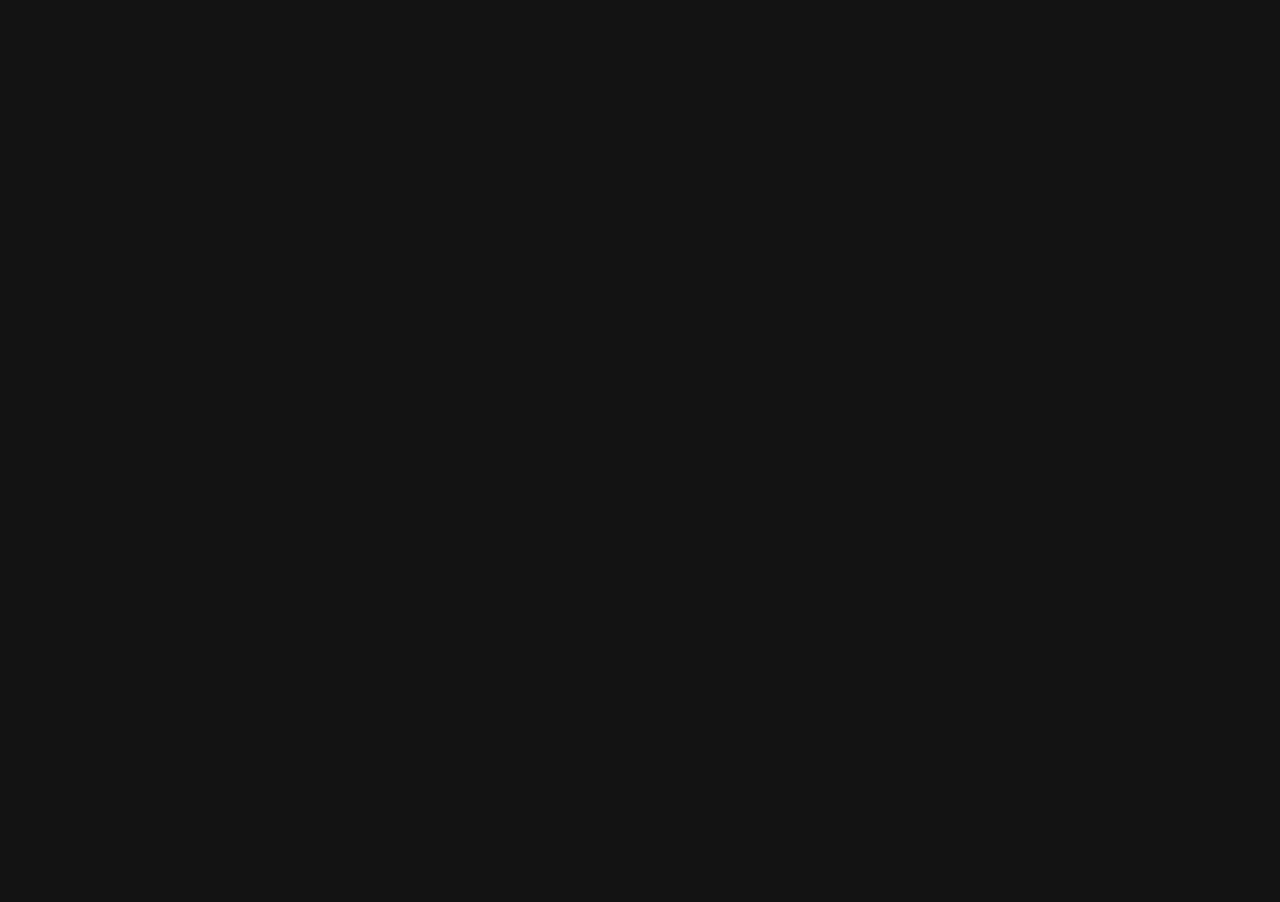
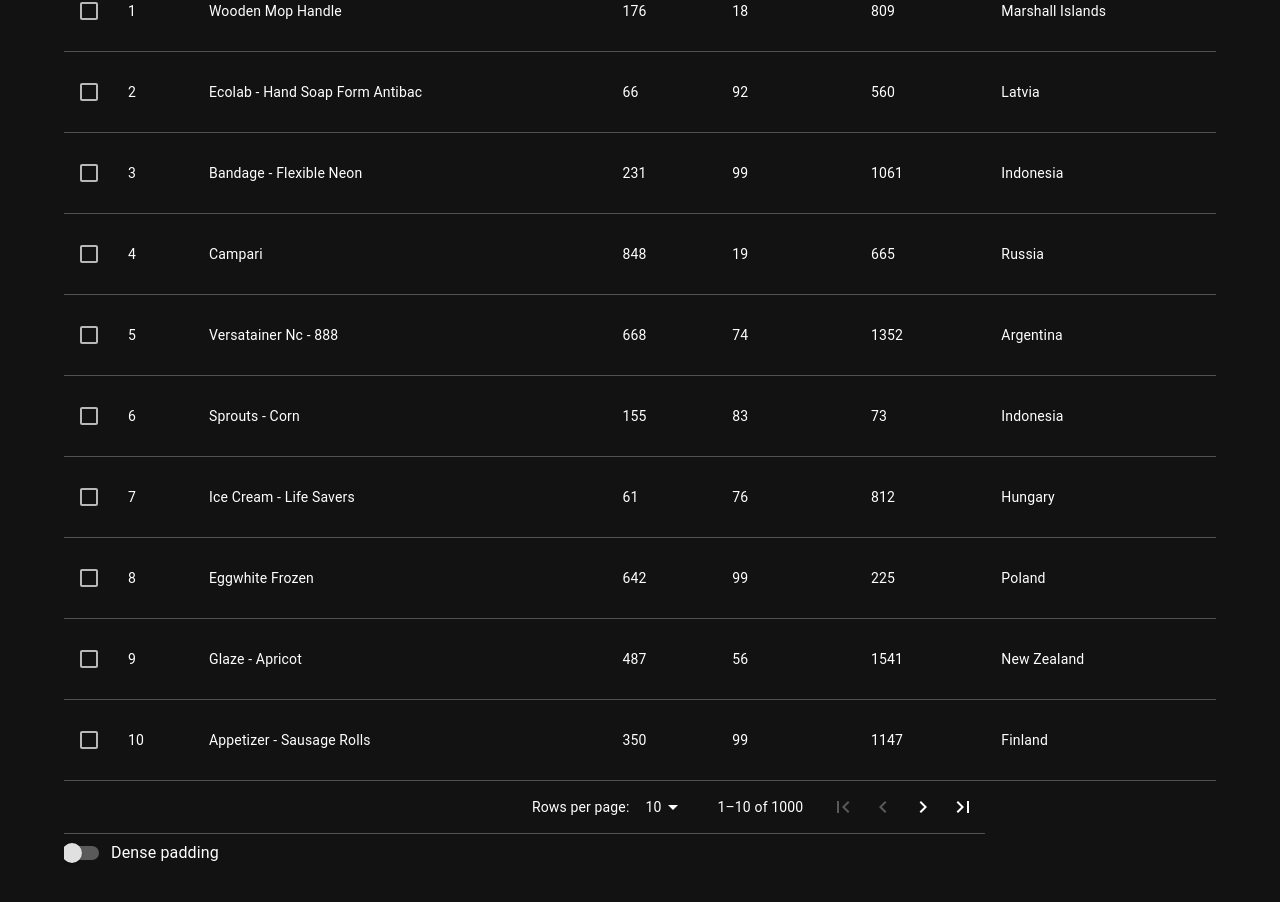
Before and after one commit to nathdevcoder/ReactLibraryPractice, a Next.js app: page /table/api-table in a window 1280 px wide. Shown: the part 392-1294 px from the top of the page. Before the commit the page ends 800 px from the top, so only its background shows below. Built offline with nearby package versions, Linux system fonts and the light colour scheme; no server answers.

Commit message:
added severside datatable component and api

```diff
--- /dev/null
+++ b/app/api/table/route.ts
@@ -0,0 +1,52 @@
+import { getTableData } from "@/data/tableData";
+import { NextRequest, NextResponse } from "next/server";
+
+export async function GET(request: NextRequest): Promise<NextResponse<TableDataResponse<tableData>>> {
+  const page = request.nextUrl.searchParams.get('page')
+  const rowsPerPage = request.nextUrl.searchParams.get('rowsPerPage')
+  const filter = request.nextUrl.searchParams.get('filter') as `${string}-${string}` | null
+  const sort = request.nextUrl.searchParams.get('sort')  as `${string}-desc` | `${string}-asc` | null
+  const pageToNumber = Number(page)
+  const rowsPerPageToNumber = Number(rowsPerPage)
+  if(!isNaN(pageToNumber) && !isNaN(rowsPerPageToNumber)) {
+    const {paginated, length} = getTableData({
+        page: pageToNumber,
+        rowsPerPage: rowsPerPageToNumber,
+        filter, sort
+    })
+
+    return NextResponse.json({
+        data: paginated,
+        options: {
+            selectable: [],
+            sortable: [],
+            filterable: [] ,
+            count: length,
+            densable: true
+        },
+        state: {
+            page: pageToNumber,
+            rowsPerPage: rowsPerPageToNumber,
+            sort: sort||null,
+            filter: filter||null
+        }
+      })
+  }
+
+  return NextResponse.json({
+    data: [],
+    options: {
+        selectable: [],
+        sortable: [],
+        filterable: [] ,
+        count: 0,
+        densable: true
+    },
+    state: {
+        page: 0,
+        rowsPerPage: 10,
+        sort: null,
+        filter: null
+    }
+  })
+}
--- a/app/table/api-table/page.tsx
+++ b/app/table/api-table/page.tsx
@@ -1,7 +1,32 @@
+'use client'
+import SeverSideDataTable from '@/components/tables/SeverSideDataTable'
 import React from 'react'
 
 export default function ApiedTable() {
-  return (
-    <div>ApiedTable</div>
+  return  (
+    <SeverSideDataTable<tableData>
+      endpoint='/api/table'
+      queryKey='serverside'
+      columns={[{
+          field: 'id', name: 'ID',
+          cell: (data) => <p>{data}</p>
+        },{
+          field: 'grocery', name: 'Grocery',
+          cell: (data) => <p>{data}</p>
+        },{
+          field: 'price', name: 'Price',
+          cell: (data) => <p>{data}</p>
+        },{
+          field: 'amount', name: 'Amount',
+          cell: (data) => <p>{data}</p>
+        },{
+          field: 'calorie', name: 'Calorie',
+          cell: (data) => <p>{data}</p>
+        },{
+          field: 'place', name: 'Place',
+          cell: (data) => <p>{data}</p>
+        }
+      ]}
+    />
   )
 }
--- a/components/reactTable.tsx
+++ b/components/reactTable.tsx
@@ -104,6 +104,8 @@ export default function ReactTable() {
     event: React.MouseEvent<HTMLButtonElement> | null,
     newPage: number
   ) => {
+    console.log(newPage);
+
     setPageSetting(state=> ({...state, pageIndex: newPage}))
   };
   const onFilter = (id: string, value: string) => {
--- a/components/tables/SeverSideDataTable.tsx
+++ b/components/tables/SeverSideDataTable.tsx
@@ -1,12 +1,22 @@
 'use client'
 import { Checkbox, Table, TableBody, TableCell, TableContainer, TableFooter, TableHead, TablePagination, TableRow } from '@mui/material'
-import React, { useReducer, useState } from 'react'
+import React, { ReactNode, useReducer, useRef, useState } from 'react'
 import TableControll from '../snippet/tableControll'
 import TablePaginationActions from '../snippet/tableActions'
 import EnhancedTableToolbar from '../snippet/tableToolbar'
 import { useQuery } from '@tanstack/react-query'
 import axios from 'axios'
 
+type SSDTableType<T> = {
+  endpoint: string
+  queryKey: string
+  densable?: boolean
+  columns: {
+    field:  keyof T
+    name: string
+    cell: (data: (T & { id: number })[keyof T]) => ReactNode
+  }[]
+}
 
 function tableReducer(state: TableStateType, action:TableActionType): TableStateType {
   const { type, payload } = action;
@@ -18,36 +28,47 @@ function tableReducer(state: TableStateType, action:TableActionType): TableState
     case 'INIT':
       return payload;
     case 'SORT':
-      const {id, order} = payload
-      return {...state, sort: `${id}-${order}`};
+      const {sortId, order} = payload
+      return {...state, sort: `${sortId}-${order}`};
+    case 'FILTER':
+      const {filterId, param} = payload
+      return {...state, filter: `${filterId}-${param}`};
     default:
       return state;
   }
 }
 const initialTableState = {
-  page: 1,
+  page: 0,
   rowsPerPage: 10,
-  count: 0,
-  sort: null
+  sort: null,
+  filter: null
+}
+const tableOptions = {
+   selectable: [],
+   sortable: [],
+   filterable: [] ,
+   count: 0
 }
 
-export default function SeverSideDataTable<T>({endpoint, queryKey}: SSDTableType) {
+export default function SeverSideDataTable<T>({endpoint, queryKey, columns, densable=false}: SSDTableType<T>) {
   const [dense, setDense] = useState(false);
   const [selected, setSelected] = React.useState<readonly number[]>([]);
   const [tableState, dispatch] = useReducer(tableReducer, initialTableState)
+  const optionsReff = useRef<TableOptionType>({...tableOptions, densable})
 
   const {data: tableData, isLoading, isError } = useQuery({
-    queryKey: [queryKey],
+    queryKey: [queryKey, tableState],
     queryFn:  async () => {
-        const response = await axios.get<{table: T[], state: TableStateType}>(endpoint)
-        const state = response.data.state
+        const response = await axios.get<TableDataResponse<T>>(endpoint, {
+          params: tableState
+        })
+        const {state, data, options} = response.data
         for(const key in initialTableState) {
-          if (!state.hasOwnProperty(key)) {
-            throw new Error(`Object does not have a '${key}' property`);
-          }
+          if (!state.hasOwnProperty(key)) throw new Error(`Object does not have a '${key}' property`);
         }
         dispatch({type: 'INIT', payload: state})
-        return response.data.table
+        optionsReff.current = options
+        return data
     }
   })
 
@@ -80,13 +101,18 @@ export default function SeverSideDataTable<T>({endpoint, queryKey}: SSDTableType
   };
   const numSelected = selected.length
   const rowCount = 100
+
+  if(isLoading) return <p>...loading</p>
+  if(isError) return <p>error</p>
+  console.log(tableData, optionsReff, tableState);
+
   return (
+    // <p>loaded</p>
     <TableContainer>
       <EnhancedTableToolbar numSelected={numSelected} />
       <Table
         size={dense ? "small" : "medium"}
       >
-
         <TableHead>
           <TableRow>
             <TableCell padding="checkbox">
@@ -97,15 +123,15 @@ export default function SeverSideDataTable<T>({endpoint, queryKey}: SSDTableType
                 onChange={handleSelectAllClick}
               />
             </TableCell>
-            {<TableCell ></TableCell>}
+            {columns.map(col=> <TableCell key={Math.random()}>{col.name}</TableCell> )}
           </TableRow>
         </TableHead>
 
         <TableBody>
-          {
-           (()=>{
-            const isItemSelected = isSelected(-1);
-            return <TableRow
+          {tableData?.map(tbdata=> {
+              const isItemSelected = isSelected(tbdata.id);
+              return (
+                <TableRow
                   hover
                   onClick={(event) => handleClick(event, -1)}
                   role="checkbox"
@@ -119,9 +145,17 @@ export default function SeverSideDataTable<T>({endpoint, queryKey}: SSDTableType
                       checked={isItemSelected}
                     />
                   </TableCell>
+                  {columns.map((cl)=> {
+                    const data = tbdata[cl.field]
+                    return (
+                      <TableCell key={Math.random()}>
+                        {cl.cell(data)}
+                      </TableCell>
+                    )
+                  })}
                 </TableRow>
-           })()
-        }
+              )
+          })}
         </TableBody>
 
         <TableFooter>
@@ -129,7 +163,7 @@ export default function SeverSideDataTable<T>({endpoint, queryKey}: SSDTableType
             <TablePagination
               rowsPerPageOptions={[5, 10, 25, { label: "All", value: -1 }]}
               colSpan={6}
-              count={tableState.count}
+              count={optionsReff.current.count}
               rowsPerPage={tableState.rowsPerPage}
               page={tableState.page}
               onPageChange={(e,page)=>dispatch({type: 'NAVIGATE', payload: page})}
--- a/constant/menu.ts
+++ b/constant/menu.ts
@@ -12,7 +12,8 @@ const Menu:MenuListType = [
     {title: 'Fetchs', url: '/fetch', Icon: ApiIcon},
     {title: 'Tables', url: '/table', Icon: TableChartIcon, subMenu: [
         {title: "Mui", url: '/'},
-        {title: "React Table", url: '/react-table'},
+        {title: "ClientSide DataTable", url: '/react-table'},
+        {title: "ServerSide DataTable", url: '/api-table'},
     ]},
     {title: 'File System', url: '/filesystem', Icon: FolderCopyIcon, subMenu: [
         {title: "File System", url: '/'},
--- a/data/tableData.ts
+++ b/data/tableData.ts
@@ -1,5 +1,60 @@
-import datajson from '../data/sample.json'
+import datajson from "../data/sample.json";
 
-export function getTableData() {
+//   if (sort) {
+//     const [key, order] = sort.split("-") as [keyof tableData, Order];
+//     if (data.every((obj) => obj.hasOwnProperty(key))) {
+//       if (order === "asc")
+//         data = data.sort((a, b) => {
+//           if (a[key] < b[key]) return -1;
+//           if (a[key] > b[key]) return 1;
+//           return 0;
+//         });
+//       else if (order === "desc") {
+//         data = data.sort((a, b) => {
+//           if (a[key] > b[key]) return -1;
+//           if (a[key] < b[key]) return 1;
+//           return 0;
+//         });
+//       }
+//     }
+//   }
+//   if (filter) {
+//     const [id, param] = filter.split("-") as [keyof tableData, string];
+//     if (data.every((obj) => obj.hasOwnProperty(id))) {
+//       data = data.filter((dt) => String(dt[id]).includes(param));
+//     }
+//   }
+export function getTableData(state: TableStateType) {
+  const { page, rowsPerPage, sort, filter } = state;
+  let start = page * rowsPerPage;
+  let end = start + rowsPerPage;
+  let data: tableData[] = datajson;
+
+  if (sort) data = sortTableData(data, sort)
+
+  if (filter) data = filterTableData(data, filter)
+
+  const paginated =  data.slice(start, end);
+  const length = datajson.length
+
+  return {paginated, length}
 
 }
+
+function sortTableData(data: tableData[], sort: string): tableData[] {
+  const [key, order] = sort.split("-") as [keyof tableData, Order];
+  if (data.every((obj) => obj.hasOwnProperty(key))) {
+    return order === "asc"
+      ? data.sort((a, b) => (a[key] < b[key] ? -1 : a[key] > b[key] ? 1 : 0))
+      : data.sort((a, b) => (a[key] > b[key] ? -1 : a[key] < b[key] ? 1 : 0));
+  }
+  return data;
+}
+
+function filterTableData(data: tableData[], filter: string): tableData[] {
+  const [id, param] = filter.split("-") as [keyof tableData, string];
+  if (data.every((obj) => obj.hasOwnProperty(id))) {
+    return data.filter((dt) => String(dt[id]).includes(param));
+  }
+  return data;
+}
```
Also changed, not shown: @types/table.ts (+19 -10 lines). Lines whose indentation alone changed are shown as unchanged.
